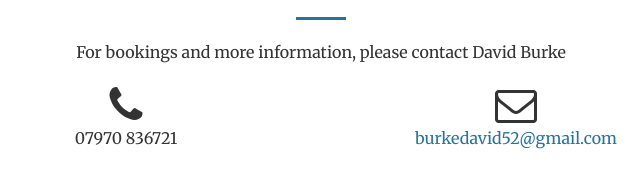
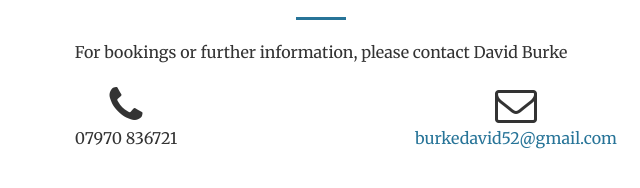
Before and after one commit to bridgecottage/bridgecottage.github.io, a website: page index.html in a window 1280 px wide. Shown: the part 3318-3506 px from the top of the page, 319-959 px from the left. Drawn offline with nearby package versions, Linux system fonts and the light colour scheme.

Commit message:
copy edit

```diff
--- a/index.html
+++ b/index.html
@@ -260,7 +260,7 @@
                 <div class="col-lg-8 col-lg-offset-2 text-center">
                     <h2 class="section-heading">Book now!</h2>
                     <hr class="primary">
-                    <p>For bookings and more information, please contact David Burke</p>
+                    <p>For bookings or further information, please contact David Burke</p>
                 </div>
                 <div class="col-lg-4 col-lg-offset-2 text-center">
                     <i class="fa fa-phone fa-3x sr-contact"></i>
```
